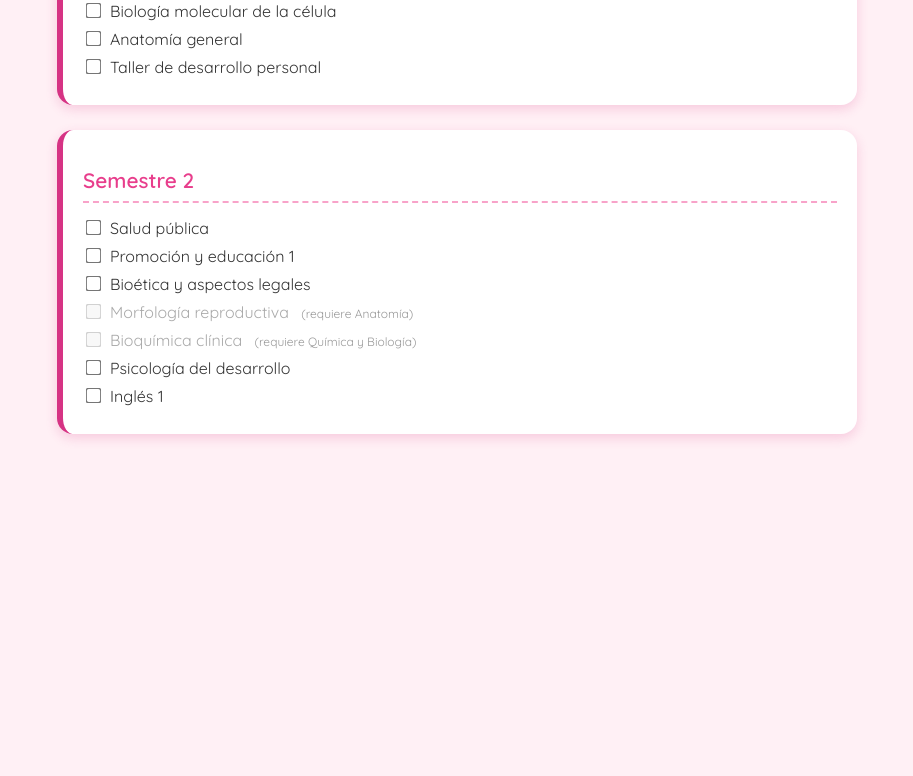
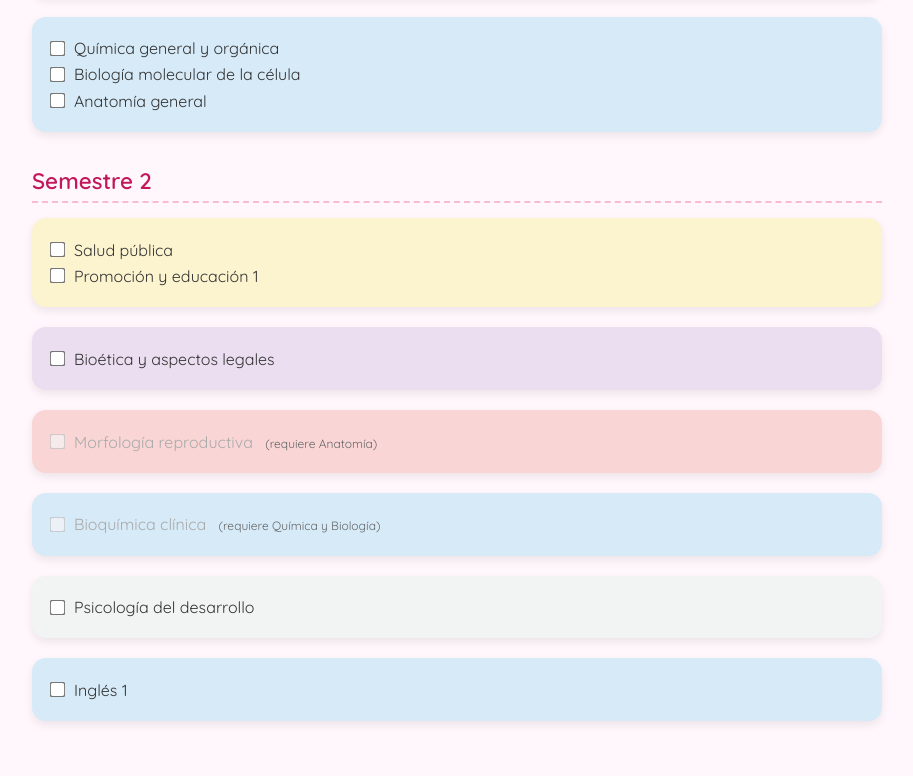
Before and after one commit to Antoo-20/malla-obste-, a plain HTML site: page index.html in a window 1280 px wide. Shown: the part 255-1031 px from the top of the page, without its empty margins (183-1096 px from the left). Before the commit the page ends 800 px from the top, so only its background shows below. Drawn offline with Linux system fonts and the light colour scheme.

Commit message:
Update index.html

```diff
--- a/index.html
+++ b/index.html
@@ -8,40 +8,42 @@
   <style>
     body {
       font-family: 'Quicksand', sans-serif;
-      background: #fff0f5;
+      background: #fff7fb;
       padding: 20px;
       margin: 0 auto;
-      max-width: 800px;
+      max-width: 850px;
     }
 
     h1 {
       text-align: center;
-      color: #d63384;
+      color: #c2185b;
       font-size: 2em;
       margin-bottom: 30px;
     }
 
     .semestre {
-      background: #ffffff;
-      border-left: 6px solid #d63384;
-      border-radius: 16px;
-      box-shadow: 0 4px 12px rgba(214, 51, 132, 0.2);
-      margin-bottom: 25px;
-      padding: 20px;
+      margin-bottom: 35px;
     }
 
     .semestre h2 {
-      color: #e83e8c;
-      border-bottom: 2px dashed #f8a3c9;
-      padding-bottom: 8px;
+      color: #c2185b;
+      font-size: 1.4em;
+      border-bottom: 2px dashed #f8bbd0;
+      padding-bottom: 6px;
       margin-bottom: 15px;
-      font-size: 1.3em;
+    }
+
+    .categoria {
+      border-radius: 14px;
+      padding: 15px;
+      margin-bottom: 20px;
+      box-shadow: 0 4px 10px rgba(0,0,0,0.08);
     }
 
     label {
       display: flex;
       align-items: center;
-      margin: 0.5rem 0;
+      margin: 0.4rem 0;
       font-size: 16px;
       color: #333;
     }
@@ -49,7 +51,6 @@
     input[type=checkbox] {
       margin-right: 10px;
       transform: scale(1.2);
-      accent-color: #e83e8c;
     }
 
     input[type=checkbox]:disabled + span {
@@ -58,9 +59,17 @@
 
     small {
       font-size: 12px;
-      color: #999;
+      color: #666;
       margin-left: 8px;
     }
+
+    .basicas     { background-color: #d6eaf8; }
+    .clinica     { background-color: #f9d6d5; }
+    .general     { background-color: #ebdef0; }
+    .investigacion { background-color: #d5f5e3; }
+    .publica     { background-color: #fcf3cf; }
+    .psico       { background-color: #f2f4f4; }
+    .idioma      { background-color: #d6eaf8; }
 
     @media (max-width: 600px) {
       body {
@@ -68,7 +77,7 @@
       }
 
       h1 {
-        font-size: 1.6em;
+        font-size: 1.5em;
       }
 
       .semestre h2 {
@@ -81,24 +90,48 @@
 
 <h1>🌸 Malla Obstetricia Interactiva</h1>
 
-<div class="semestre" id="sem1">
+<div class="semestre">
   <h2>Semestre 1</h2>
+
+  <div class="categoria general">
     <label><input type="checkbox" id="Introduccion_a_la_profesion"><span>Introducción a la profesión</span></label>
+    <label><input type="checkbox" id="Taller_de_desarrollo_personal"><span>Taller de desarrollo personal</span></label>
+  </div>
+
+  <div class="categoria basicas">
     <label><input type="checkbox" id="Quimica_general_y_organica"><span>Química general y orgánica</span></label>
     <label><input type="checkbox" id="Biologia_molecular_de_la_celula"><span>Biología molecular de la célula</span></label>
     <label><input type="checkbox" id="Anatomia_general"><span>Anatomía general</span></label>
-  <label><input type="checkbox" id="Taller_de_desarrollo_personal"><span>Taller de desarrollo personal</span></label>
+  </div>
 </div>
 
-<div class="semestre" id="sem2">
+<div class="semestre">
   <h2>Semestre 2</h2>
+
+  <div class="categoria publica">
     <label><input type="checkbox" id="Salud_publica" disabled><span>Salud pública</span></label>
     <label><input type="checkbox" id="Promocion_y_educacion_para_la_salud_1" disabled><span>Promoción y educación 1</span></label>
+  </div>
+
+  <div class="categoria general">
     <label><input type="checkbox" id="Bioetica_y_aspectos_legales" disabled><span>Bioética y aspectos legales</span></label>
+  </div>
+
+  <div class="categoria clinica">
     <label><input type="checkbox" id="Morfologia_reproductiva" disabled><span>Morfología reproductiva <small>(requiere Anatomía)</small></span></label>
+  </div>
+
+  <div class="categoria basicas">
     <label><input type="checkbox" id="Bioquimica_clinica" disabled><span>Bioquímica clínica <small>(requiere Química y Biología)</small></span></label>
+  </div>
+
+  <div class="categoria psico">
     <label><input type="checkbox" id="Psicologia_del_desarrollo" disabled><span>Psicología del desarrollo</span></label>
+  </div>
+
+  <div class="categoria idioma">
     <label><input type="checkbox" id="Ingles_1" disabled><span>Inglés 1</span></label>
+  </div>
 </div>
 
 <script>
```
Lines whose indentation alone changed are shown as unchanged.
